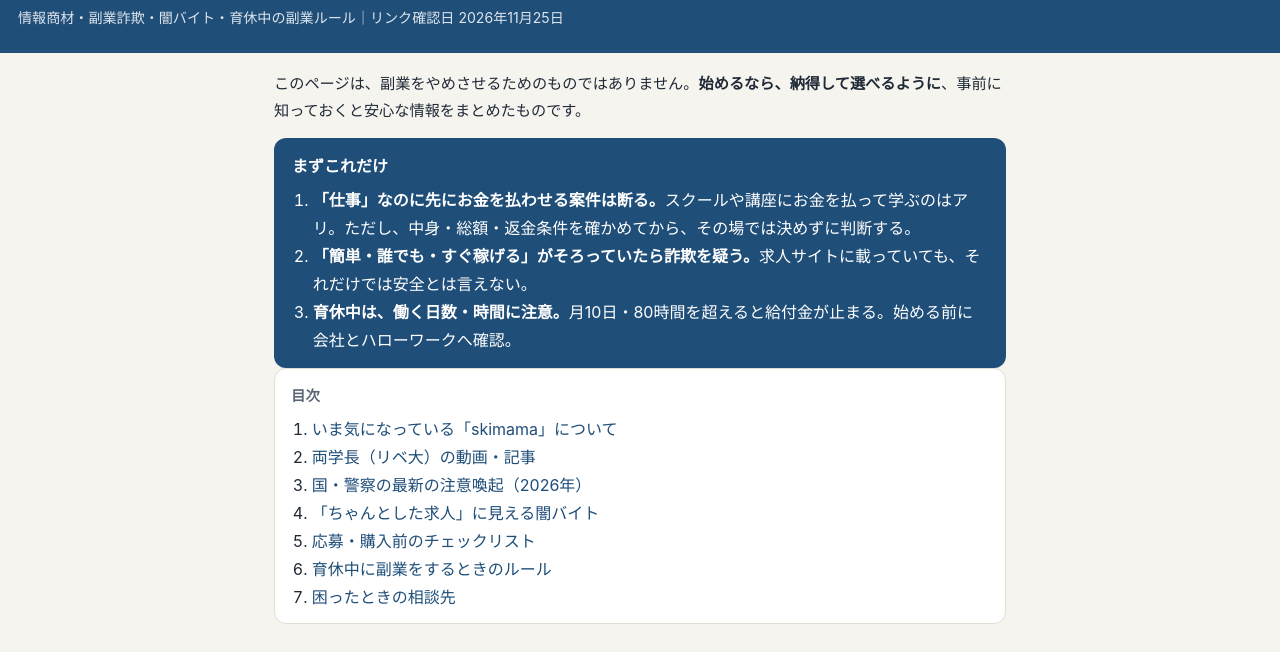
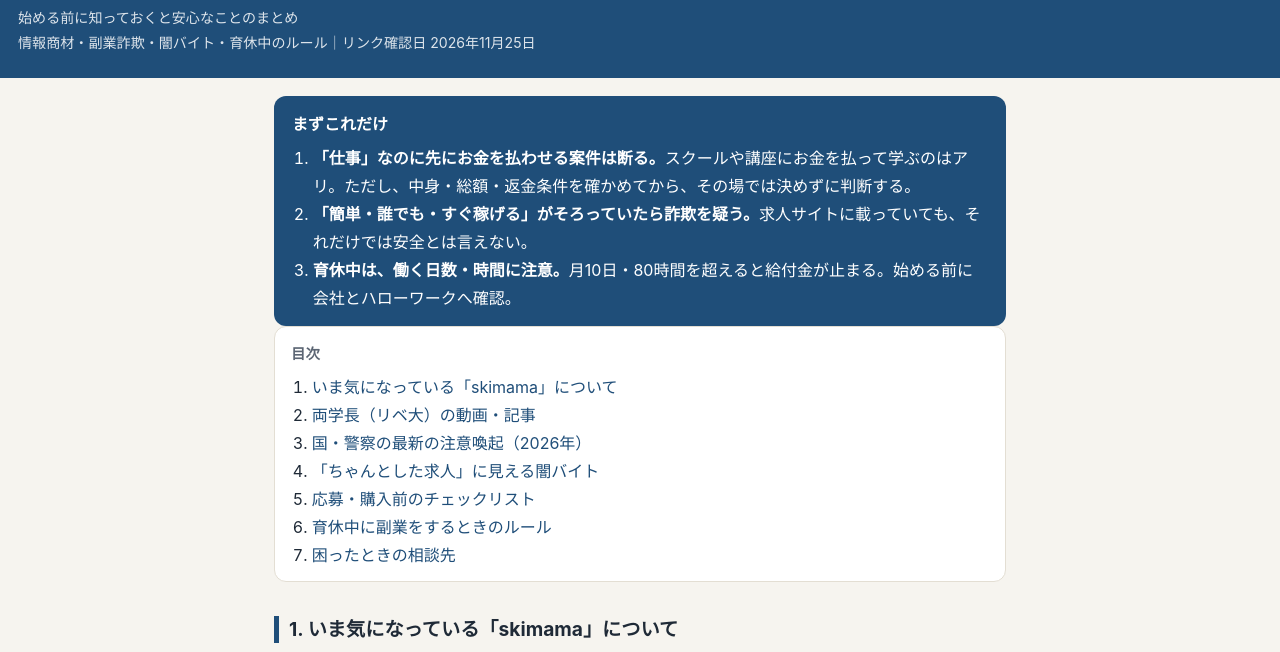
Before and after one commit to oppe5388/fukugyo-guide202611, a plain HTML site: page index.html in a window 1280 px wide. Shown: the part 60-712 px from the top of the page. Drawn offline with Linux system fonts and the light colour scheme.

Commit message:
冒頭の一文を削除し、サブタイトルで趣旨を伝える形に変更
Co-Authored-By: Claude Opus 5.5 <noreply@anthropic.com>
Claude-Session: https://claude.ai/code/session_01Ds1FgAtx7pNGqGLY6DWS1d

```diff
--- a/index.html
+++ b/index.html
@@ -52,11 +52,9 @@
 <body>
 <header>
   <h1>副業を始める前に読むリンク集</h1>
-  <p>情報商材・副業詐欺・闇バイト・育休中の副業ルール｜リンク確認日 2026年11月25日</p>
+  <p>始める前に知っておくと安心なことのまとめ<br>情報商材・副業詐欺・闇バイト・育休中のルール｜リンク確認日 2026年11月25日</p>
 </header>
 <main>
-
-<p style="margin:0 0 14px;font-size:.95rem">このページは、副業をやめさせるためのものではありません。<b>始めるなら、納得して選べるように</b>、事前に知っておくと安心な情報をまとめたものです。</p>
 
 <div class="summary">
   <b>まずこれだけ</b>
```
